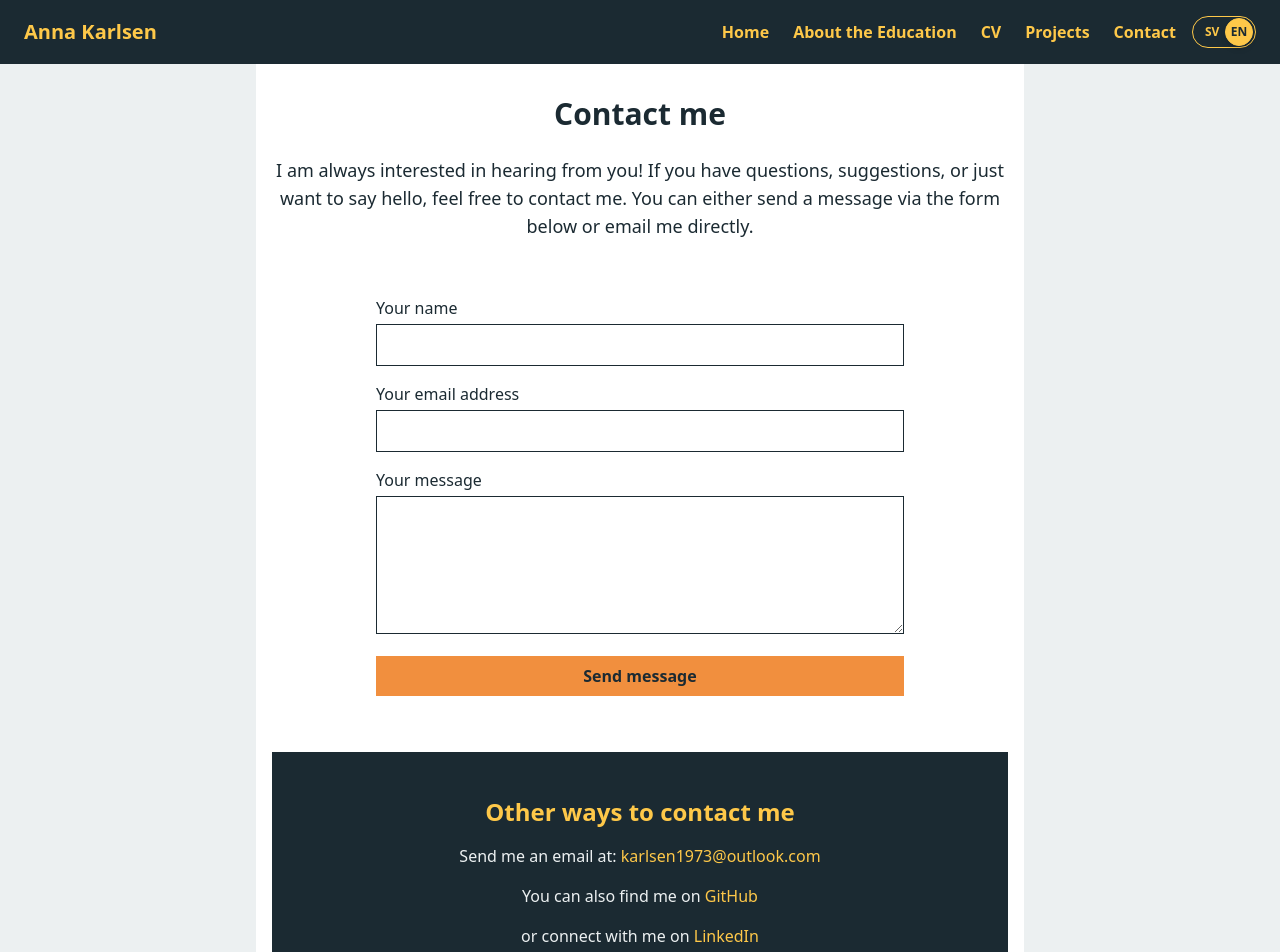
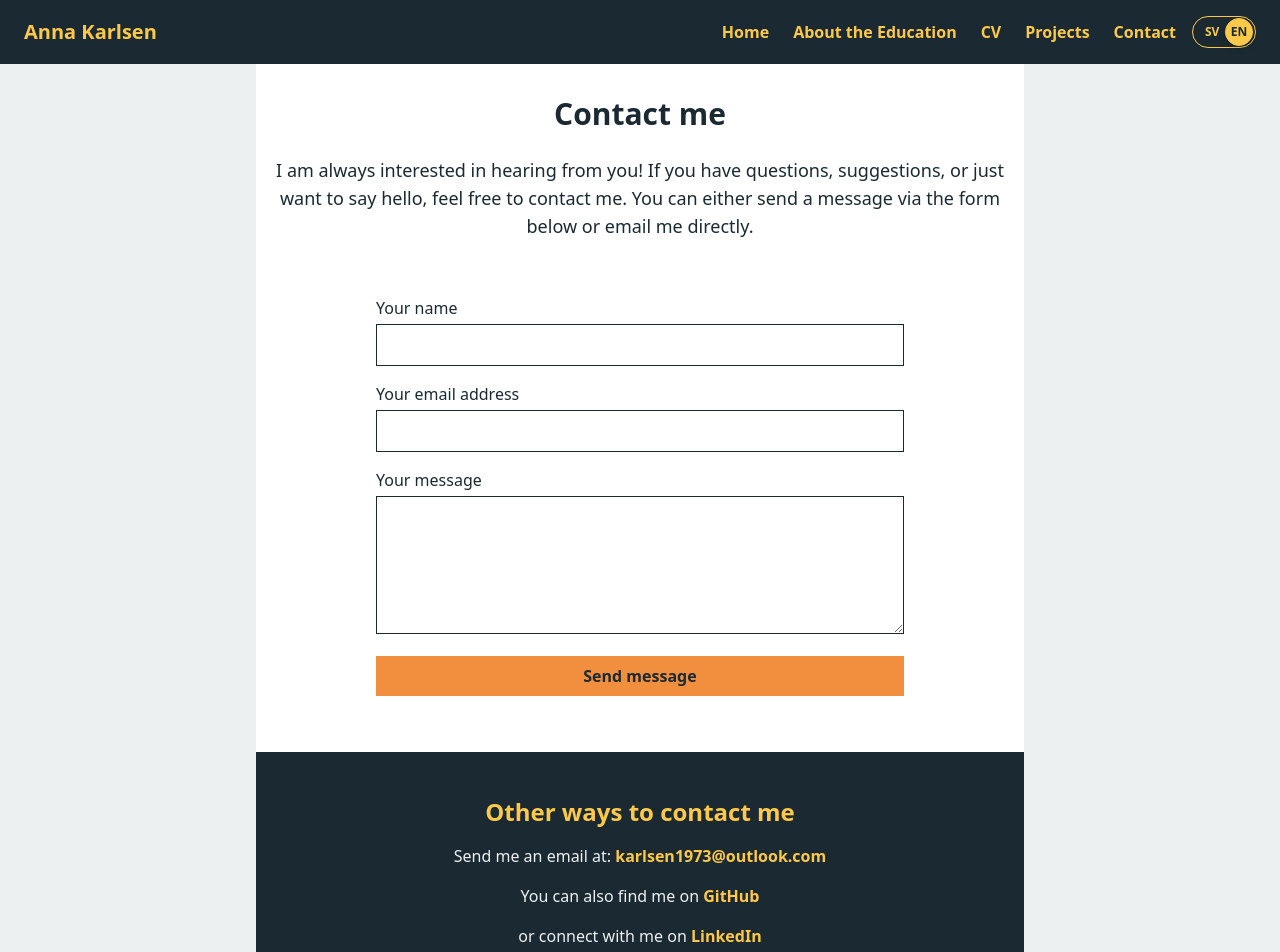
Before and after one commit to annkar73/portfolio-nextjs, a Next.js app: page /en/contact in a window 1280 px wide. Shown: the top 952 px of the page. Built offline with nearby package versions, Linux system fonts and the light colour scheme.

Commit message:
update contact page

```diff
--- a/src/app/[locale]/contact/page.tsx
+++ b/src/app/[locale]/contact/page.tsx
@@ -11,19 +11,21 @@ export default function ContactPage() {
       <h1 className="text-3xl font-bold mb-6 text-center">{t("contact.title")}</h1>
       <p className="max-w-3xl text-lg mb-8 text-center">{t("contact.intro")}</p>
       <ContactForm />
-      <div className="w-full bg-[var(--color-foreground)] p-6 mt-8 mx-auto">
-      <h2 className="text-2xl font-semibold mt-5 mb-4 text-center text-[var(--color-accent)]">{t("contact.subtitle")}</h2>
+
+
+      <div className="min-w-full bg-[var(--color-foreground)] p-6 mt-8 mb-0 -mx-4">
+      <h2 className="text-2xl font-bold mt-5 mb-4 text-center text-[var(--color-accent)]">{t("contact.subtitle")}</h2>
 
       <p className="text-center mb-4 text-[var(--color-background)]">
-        {t("contact.addressText")}: <a href={`mailto:${t("contact.address")}`} className="text-[var(--color-accent)] hover:underline">{t("contact.address")}</a>
+        {t("contact.addressText")}: <a href={`mailto:${t("contact.address")}`} className="text-[var(--color-accent)] font-semibold hover:underline">{t("contact.address")}</a>
       </p>
 
       <p className="text-center mb-4 text-[var(--color-background)]">
-        {t("contact.githubText")} <a href={t("contact.github")} target="_blank" rel="noopener noreferrer" className="text-[var(--color-accent)] hover:underline">GitHub</a>
+        {t("contact.githubText")} <a href={t("contact.github")} target="_blank" rel="noopener noreferrer" className="text-[var(--color-accent)] font-semibold hover:underline">GitHub </a>
       </p>
 
       <p className="text-center mb-4 text-[var(--color-background)]">
-        {t("contact.linkedinText")} <a href={t("contact.linkedin")} target="_blank" rel="noopener noreferrer" className="text-[var(--color-accent)] hover:underline">LinkedIn</a>
+        {t("contact.linkedinText")} <a href={t("contact.linkedin")} target="_blank" rel="noopener noreferrer" className="text-[var(--color-accent)] font-semibold hover:underline">LinkedIn</a>
       </p>
       </div>
     </main>
```
